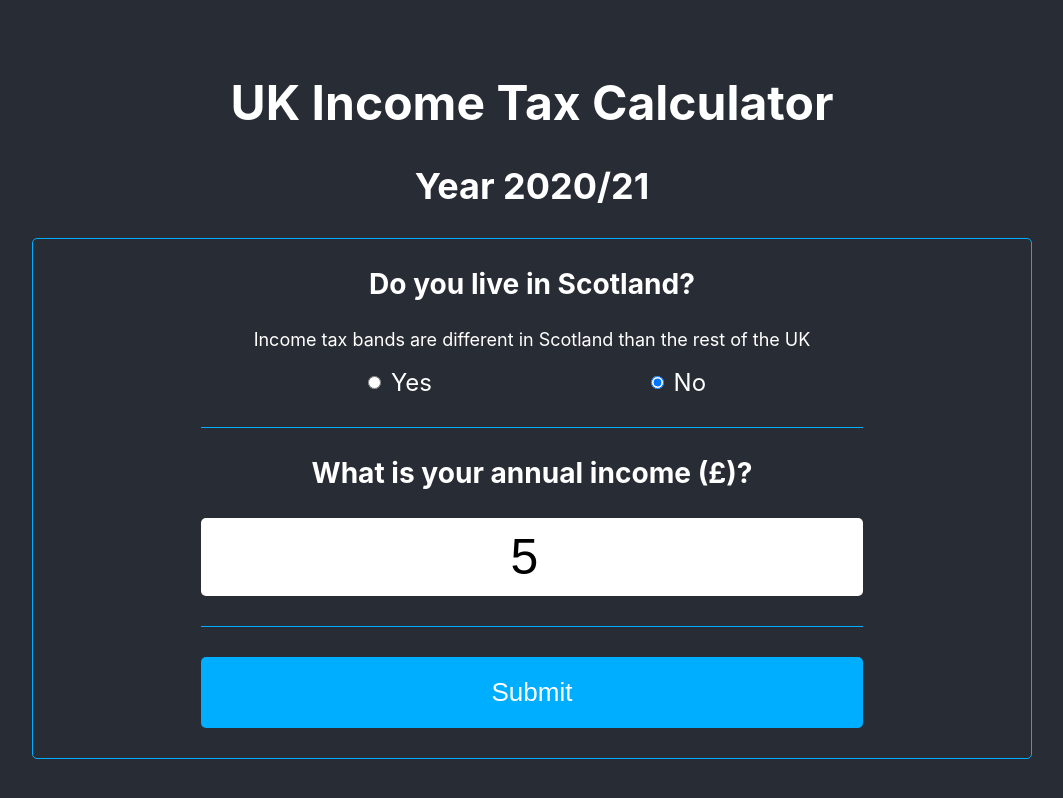
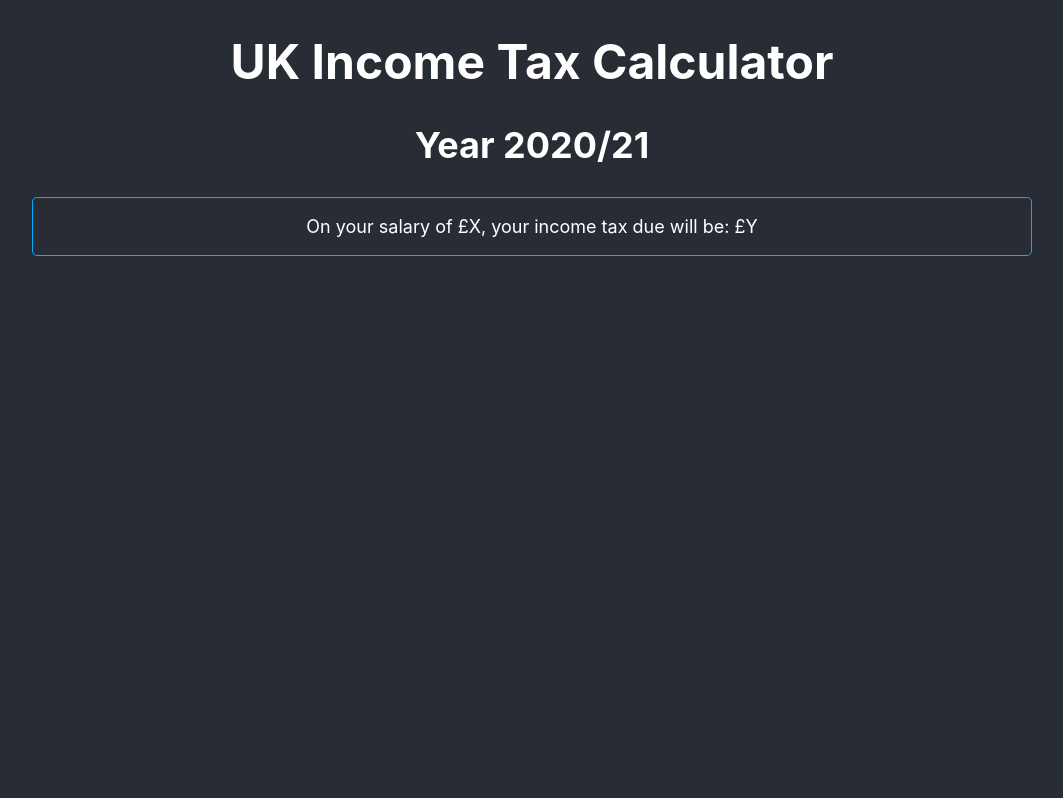
Before and after one commit to gideongoddard/tax-calculator, a React (Create React App) app: page / in a window 1280 px wide. Both pictures are taken after typing "5" into the empty fields and a click on the input "Submit". Shown: the whole page, without its empty margins (108-1171 px from the left). Built offline with nearby package versions, Linux system fonts and the light colour scheme.

Commit message:
Created a results component - TBC; Have set up state in App component to manage toggle between form and results components on submit.

```diff
--- a/src/Components/App/App.css
+++ b/src/Components/App/App.css
@@ -5,7 +5,7 @@
   display: flex;
   flex-direction: column;
   align-items: center;
-  justify-content: center;
+  justify-content: normal;
   font-size: calc(10px + 1.75vmin);
   color: white;
 }
--- a/src/Components/App/App.js
+++ b/src/Components/App/App.js
@@ -2,13 +2,31 @@ import React from 'react';
 import './App.css';
 import Header from '../Header/Header';
 import Form from '../Form/Form';
+import Results from '../Results/Results';
 
 class App extends React.Component {
+  constructor(props) {
+    super(props);
+    this.state = {
+      formSubmitted: false,
+    }
+
+    this.submitForm = this.submitForm.bind(this);
+  }
+
+  submitForm() {
+    this.setState({
+        formSubmitted: true
+    })
+
+  }
+
   render() {
     return (
       <div className="App">
         <Header />
-        <Form />
+        <Form formSubmitted={this.state.formSubmitted} onFormSubmit={this.submitForm} />
+        <Results formSubmitted={this.state.formSubmitted} />
       </div>
     );
   }
--- a/src/Components/Country/Country.js
+++ b/src/Components/Country/Country.js
@@ -4,17 +4,11 @@ import './Country.css';
 class Country extends React.Component {
     constructor(props) {
         super(props);
-        this.state = {
-            userChoice: 'no',
-        }
-
         this.handleUserChoice = this.handleUserChoice.bind(this);
     }
 
     handleUserChoice(e) {
-        this.setState({
-            userChoice: e.target.value,
-        })
+        this.props.onScotlandChange(e.target.value);
     }
 
     render() {
@@ -24,11 +18,11 @@ class Country extends React.Component {
                 <p>Income tax bands are different in Scotland than the rest of the UK</p>
                 <div className="radio">
                     <span>
-                        <input type="radio" id="yes" name="yes" onChange={this.handleUserChoice} value="yes" checked={this.state.userChoice === "yes"} />
+                        <input type="radio" id="yes" name="yes" onChange={this.handleUserChoice} value="yes" checked={this.props.scotland === "yes"} />
                         <label htmlFor="yes">Yes</label>
                     </span>
                     <span>
-                        <input type="radio" id="no" name="no" onChange={this.handleUserChoice} value="no" checked={this.state.userChoice === "no"} />
+                        <input type="radio" id="no" name="no" onChange={this.handleUserChoice} value="no" checked={this.props.scotland === "no"} />
                         <label htmlFor="no">No</label>
                     </span>
                 </div>
--- a/src/Components/Form/Form.js
+++ b/src/Components/Form/Form.js
@@ -6,19 +6,39 @@ import Income from '../Income/Income';
 class Form extends React.Component {
     constructor(props) {
         super(props);
+        this.state = {
+            scotland: 'no',
+            income: '',
+        }
+
+        this.updateScotland = this.updateScotland.bind(this);
+        this.updateIncome = this.updateIncome.bind(this);
         this.handleSubmit = this.handleSubmit.bind(this);
     }
 
+    updateScotland(status) {
+        this.setState({
+            scotland: status
+        })
+    }
+
+    updateIncome(income) {
+        this.setState({
+            income: income
+        })
+    }
+
     handleSubmit(e) {
+        this.props.onFormSubmit(true);
         e.preventDefault();
     }
 
     render() {
         return (
-            <form onSubmit={this.handleSubmit}>
-                <Country />
+            <form style={{ display: this.props.formSubmitted ? 'none' : 'flex' }} onSubmit={this.handleSubmit}>
+                <Country scotland={this.state.scotland} onScotlandChange={this.updateScotland} />
                 <div className="separator"></div>
-                <Income />
+                <Income income={this.state.income} onIncomeChange={this.updateIncome} />
                 <div className="separator"></div>
                 <input type="submit" value="Submit" className="submit"></input>
             </form>
--- a/src/Components/Income/Income.js
+++ b/src/Components/Income/Income.js
@@ -4,23 +4,18 @@ import './Income.css';
 class Income extends React.Component {
    constructor(props) {
        super(props);
-       this.state = {
-           userInput: '',
-       };
        this.handleUserInput = this.handleUserInput.bind(this);
    }
 
    handleUserInput(e) {
-       this.setState({
-           userInput: e.target.value,
-       })
+       this.props.onIncomeChange(e.target.value);
    }
 
     render() {
         return (
             <div className="income-field">
                 <h3>What is your annual income (£)?</h3>
-                <input type="number" id="income" name="income" min="0" onChange={this.handleUserInput} value={this.state.userInput}></input>
+                <input type="number" id="income" name="income" min="0" onChange={this.handleUserInput} value={this.props.income}></input>
             </div>
         )
     }
--- /dev/null
+++ b/src/Components/Results/Results.css
@@ -0,0 +1,11 @@
+.results {
+    width: 95%;
+    max-width: 1000px;
+    border: 1px solid #00aeff;
+    display: flex;
+    flex-direction: column;
+    justify-content: center;
+    align-items: center;
+    padding: 0 2%;
+    border-radius: 5px;
+}
--- /dev/null
+++ b/src/Components/Results/Results.js
@@ -0,0 +1,14 @@
+import React from 'react';
+import './Results.css';
+
+class Results extends React.Component {
+    render() {
+        return (
+            <div style={{ display: this.props.formSubmitted ? 'flex' : 'none' }} className="results">
+                <p>On your salary of £X, your income tax due will be: £Y</p>
+            </div>
+        )
+    }
+}
+
+export default Results;
```
